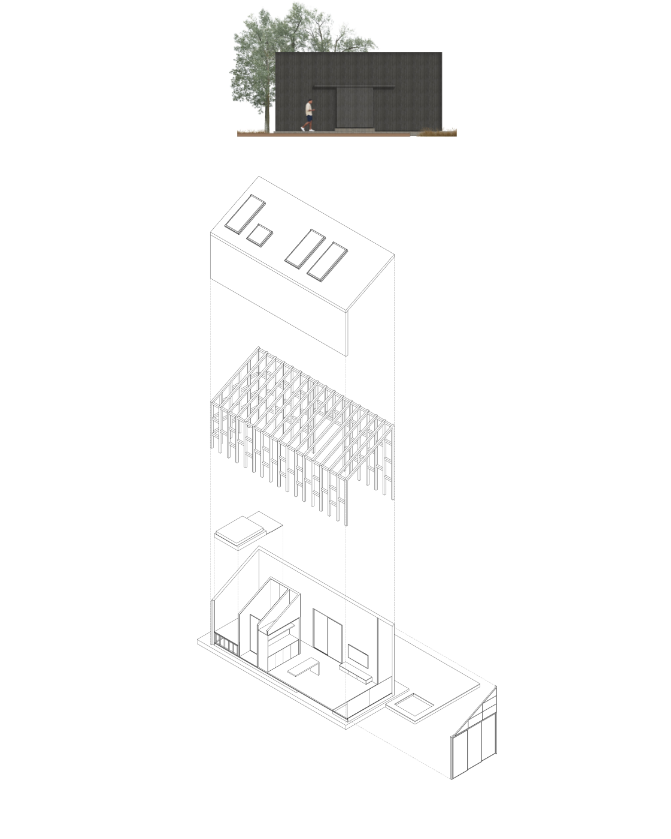
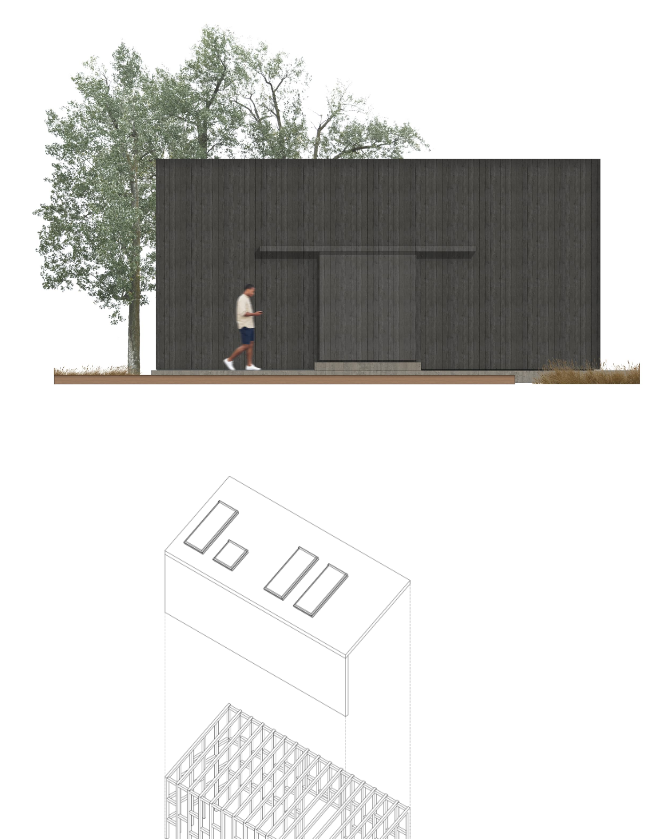
Before and after one commit to jmkenyon/laura-portfolio, a Next.js app: page /projetos/cabana in a window 1280 px wide. Shown: the part 1761-2600 px from the top of the page, without its empty margins (501-1172 px from the left). Before the commit the page ends 2573 px from the top, so only its background shows below. Built offline with nearby package versions, Linux system fonts and the light colour scheme.

Commit message:
sizing classes for secondary photos

```diff
--- a/app/components/ProjectInfo.tsx
+++ b/app/components/ProjectInfo.tsx
@@ -2,6 +2,7 @@
 
 import Image from "next/image";
 import { useTranslation } from "react-i18next";
+import { cn } from "../lib/utils";
 
 interface ProjectInfoProps {
   project: {
@@ -88,10 +89,16 @@
               src={item.src}
               alt=""
               width={
-                item.size === "large" ? 800 : item.size === "small" ? 200 : 400
+                item.size === "large" ? 800 : item.size === "small" ? 200 : 300
               }
               height={400}
-              className="md:w-[300px]"
+              className={cn(
+                item.size === "medium" && "lg:w-[400px] md:w-[200px]",
+                item.size === "large"  && "lg:w-[800px] md:w-[400px]",
+                item.size === "small" && "lg:w-[200px] md:w-[100px]"
+
+
+              )}
             />
           ))}
         </div>
```
